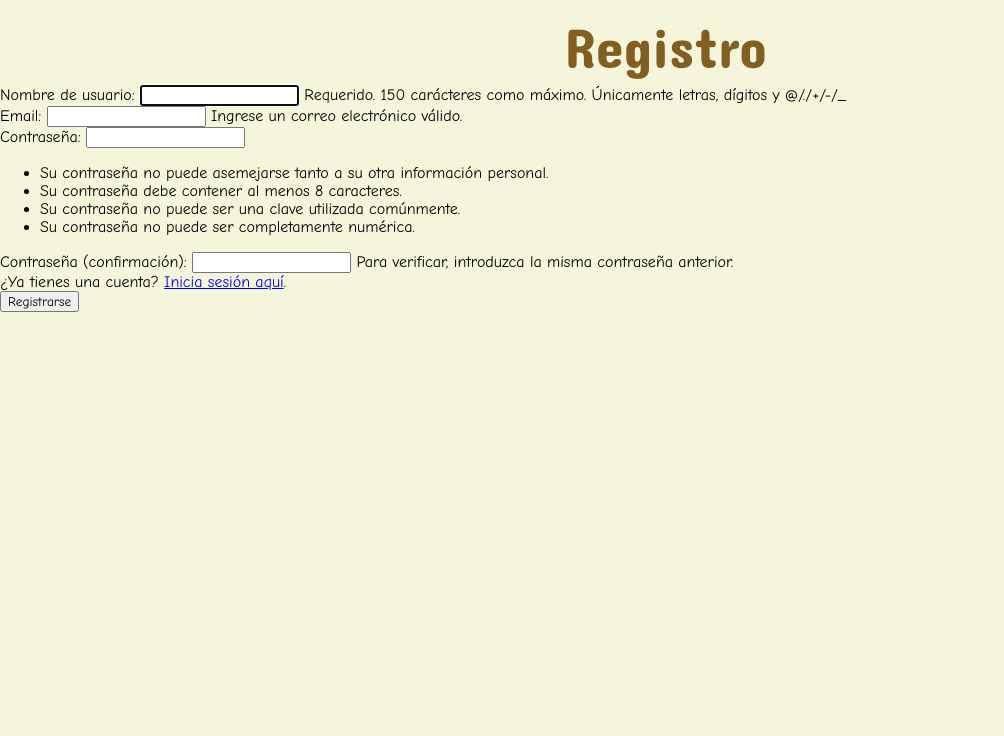
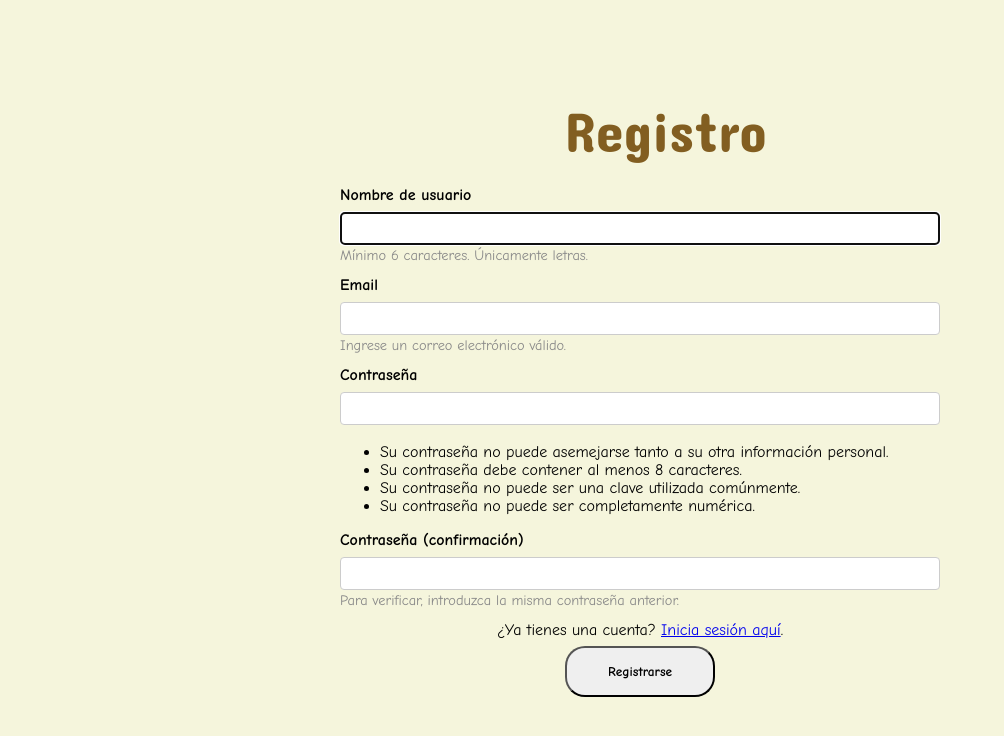
Before and after one commit to Dav-Walker/SweetKirby, a Django app: page /registro/ in a window 1280 px wide. Shown: the top 736 px of the page, without its empty margins (0-1004 px from the left). Run offline with Django 5.2, Linux system fonts and the light colour scheme; some web fonts are replaced.

Commit message:
estilo a login y registro

```diff
--- a/core/forms.py
+++ b/core/forms.py
@@ -8,3 +8,14 @@
     class Meta:
         model = User
         fields = ('username', 'email', 'password1', 'password2')
+        labels = {
+            'username': 'Nombre de usuario',
+            'email': 'Email',
+            'password1': 'Contraseña',
+            'password2': 'Confirmar contraseña',
+        }
+        help_texts = {
+            'username': 'Mínimo 6 caracteres. Únicamente letras.',
+            'password1': 'Su contraseña no puede asemejarse tanto a su otra información personal. Debe contener al menos 8 caracteres. No puede ser una clave utilizada comúnmente. No puede ser completamente numérica.',
+            'password2': 'Para verificar, introduzca la misma contraseña anterior.',
+        }
--- a/core/static/core/estilo.css
+++ b/core/static/core/estilo.css
@@ -377,7 +377,8 @@
     justify-content: start;
     flex-basis: 20%;
 }
-#sublogotitle{
+
+#sublogotitle {
     display: flex;
 }
 
@@ -604,7 +605,8 @@
     align-items: center;
     width: 17vh;
 }
-.porciones p{
+
+.porciones p {
     margin-left: -2vh;
 }
 
@@ -802,11 +804,16 @@
     height: auto;
     margin-right: -2rem;
 }
+
 .product-image {
-    height: 10vh; /* Ajusta la altura a 20% del viewport height */
-    width: 10vh; /* Mantiene la proporción del ancho */
-    object-fit: cover; /* Opción: ajusta la imagen para cubrir el contenedor */
-}
+    height: 10vh;
+    /* Ajusta la altura a 20% del viewport height */
+    width: 10vh;
+    /* Mantiene la proporción del ancho */
+    object-fit: cover;
+    /* Opción: ajusta la imagen para cubrir el contenedor */
+}
+
 .table-buy-card {
     padding-top: 2%;
     border: none;
@@ -914,7 +921,8 @@
     background-color: #e8dcff;
     border-radius: 2vh;
     align-content: center;
-    justify-content: center; }
+    justify-content: center;
+}
 
 
 .contenido-resumen {
@@ -1100,13 +1108,13 @@
     }
 }
 
-table{
+table {
     border-collapse: collapse;
     margin: 6vh 0vh;
 }
 
 /* BOTONES DE CARRO */
-.addCart{
+.addCart {
     width: 100%;
     padding: 7px;
     background-color: pink;
@@ -1117,14 +1125,17 @@
 
 }
 
-.addCart hover{
+.addCart hover {
     background-color: #262626;
     color: #ffffff;
 
 }
+
 /* BOTONES DE CARRO */
 
-td > img{height: 80px}
+td>img {
+    height: 80px
+}
 
 /* -----------------------------------------------------------------------------------GALERIA--------------------------------------------------------------------------- */
 #foto-galeria {
@@ -1447,66 +1458,6 @@
     height: 2vh;
 }
 
-/* ----------------------------LOGIN-------------------------------------------*/
-.Login {
-    width: 100%;
-    display: flex;
-    flex-direction: column;
-    row-gap: 2vh;
-    align-items: center;
-    margin: 20vh 0px;
-
-}
-#h1login>h1{
-    margin: 2%;
-    width: 100%;
-    text-align: center;
-    height: 40px;
-    line-height: 5vh;
-    font-size: 3.5rem;
-    color: #825E21;
-    font-family: "Concert One", sans-serif !important;
-    font-weight: 400;
-    margin-bottom: 19px;
-}
-
-
-.Login>div {
-    width: 60%;
-    display: flex;
-}
-
-div>label,
-div>input {
-    width: 50% !important;
-    display: block;
-}
-
-
-div>input {
-    height: 2rem;
-    padding: 0px;
-    border: 1px white solid;
-    border-radius: 10px;
-    outline: none;
-}
-
-.Login > button {
-    width: 15vh;
-  padding: 2vh;
-}
-table, th, td {
-    border: 1px solid;
-
-  }
-td{
-    padding: 5px;
-}
-#tabla{
-    display: flex;
-    justify-content: center;
-    height: auto;
-}
 
 
 /* -------------------------------------------------- RESPONSIVIDAD ------------------------------------------*/
@@ -1826,7 +1777,7 @@
 }
 
 
-@media (min-width:492px ) and (max-width:750px) {
+@media (min-width:492px) and (max-width:750px) {
     #tabla {
         display: flex;
         height: 37vh;
@@ -1835,3 +1786,168 @@
         align-items: flex-start;
     }
 }
+
+
+/* Estilo login y registro */
+
+/* ----------------------------LOGIN-------------------------------------------*/
+.Login {
+    width: 100%;
+    display: flex;
+    flex-direction: column;
+    row-gap: 3vh;
+    align-items: center;
+    margin: 20vh 0px;
+    max-height: 50vh;
+}
+
+#h1login>h1 {
+    margin: 2%;
+    width: 100%;
+    text-align: center;
+    height: 40px;
+    line-height: 24vh;
+    font-size: 3.5rem;
+    color: #825E21;
+    font-family: "Concert One", sans-serif !important;
+    font-weight: 400;
+    margin-bottom: 19px;
+}
+
+.Login>label {
+    width: 50%;
+    justify-content: center;
+    align-items: left;
+}
+
+
+.Login>div {
+    width: 60%;
+    display: flex;
+    flex-direction: row;
+}
+
+
+div>label,
+div>input {
+    width: 50% !important;
+    display: flex;
+    justify-content: center;
+    align-items: center;
+    font-weight: bold;
+}
+
+
+div>input {
+    height: 2rem;
+    padding: 0px;
+    border: 1px white solid;
+    border-radius: 10px;
+    outline: none;
+}
+
+.Login>button {
+
+    padding: 2vh;
+    min-width: 150px;
+    min-height: 20px;
+    border-radius: 20px;
+    display: flex;
+    justify-content: center;
+    flex-wrap: nowrap;
+    align-items: center;
+    font-weight: bold;
+}
+
+table,
+th,
+td {
+    border: 1px solid;
+
+}
+
+td {
+    padding: 5px;
+}
+
+#tabla {
+    display: flex;
+    justify-content: center;
+    height: auto;
+}
+
+
+/* REGISTRO */
+
+.Registro {
+    width: 70%;
+    max-width: 600px;
+    margin: auto;
+}
+
+.Registro label {
+    display: block;
+    margin-bottom: 1vh;
+    font-weight: bold;
+}
+
+.Registro input {
+    width: 100%;
+    padding: 8px;
+    margin-bottom: 2px;
+    border: 1px solid #ccc;
+    border-radius: 4px;
+    box-sizing: border-box;
+}
+
+.Registro .help-text {
+    font-size: 0.9em;
+    color: #888;
+    margin-bottom: 12px;
+}
+
+.Registro .error-message {
+    color: #ff0000;
+    font-size: 0.9em;
+    margin-top: 5px;
+    margin-bottom: 12px;
+}
+
+#botonregistro {
+    width: 100%;
+    display: flex;
+    justify-content: center;
+}
+
+.boton-registro {
+    padding: 2vh;
+    min-width: 150px;
+    min-height: 20px;
+    border-radius: 20px;
+    display: flex;
+    justify-content: center;
+    flex-wrap: nowrap;
+    align-items: center;
+    font-weight: bold;
+}
+
+
+.centro-texto {
+    text-align: center;
+    width: 100%;
+    margin-bottom: 7px;
+}
+
+
+#h1registro>h1 {
+    margin: 2%;
+    width: 100%;
+    text-align: center;
+    height: 13vh;
+    line-height: 26vh;
+    font-size: 3.5rem;
+    color: #825E21;
+    font-family: "Concert One", sans-serif !important;
+    font-weight: 400;
+    margin-bottom: 7vh;
+}
--- a/core/templates/registro.html
+++ b/core/templates/registro.html
@@ -1,15 +1,26 @@
 {% load static %}
 <link rel="stylesheet" href="{% static 'core/estilo.css' %}">
 {% block contenido %}
-
-    <div id="h1login">
-        <h1>Registro</h1>
-    </div>
-
-    <form action= "" method="post" class="registro">
+<div id="h1registro">
+    <h1>Registro</h1>
+</div>
+<div id="registro">
+    <form action="" method="post" class="Registro">
         {% csrf_token %}
-        {{ form.as_p }}
-        <p>¿Ya tienes una cuenta? <a href="{% url 'login' %}">Inicia sesión aquí</a>.</p>
-        <button type="submit">Registrarse</button>
+        {% for field in form %}
+            <label for="{{ field.id_for_label }}">{{ field.label }}</label>
+            {{ field }}
+            {% if field.help_text %}
+                <p class="help-text">{{ field.help_text | safe }}</p>
+            {% endif %}
+            {% if field.errors %}
+                <p class="error-message">{{ field.errors }}</p>
+            {% endif %}
+        {% endfor %}
+        <p class="centro-texto">¿Ya tienes una cuenta? <a href="{% url 'login' %}">Inicia sesión aquí</a>.</p>
+        <div id="botonregistro">
+            <button type="submit" class="boton-registro">Registrarse</button>
+        </div>
     </form>
+</div>
 {% endblock %}
```
Also changed, not shown: core/templates/login.html (+9 -7 lines), db.sqlite3.
